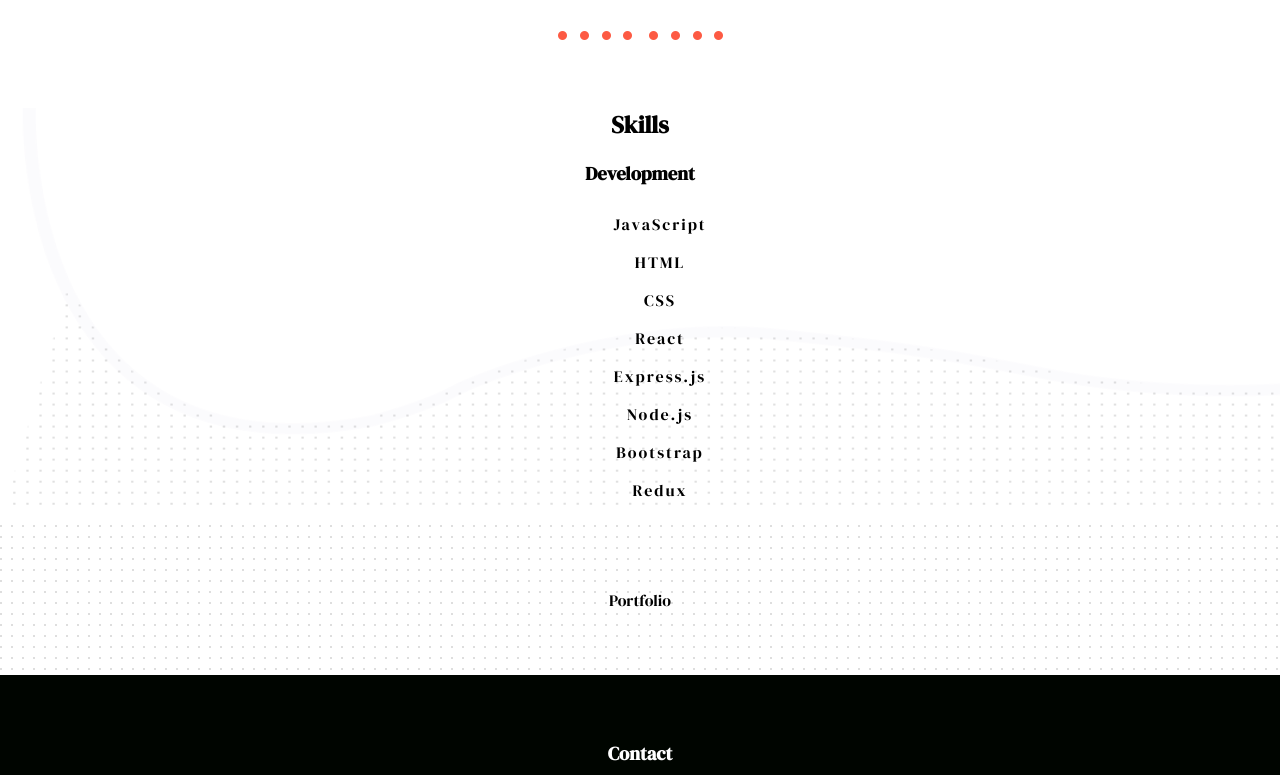
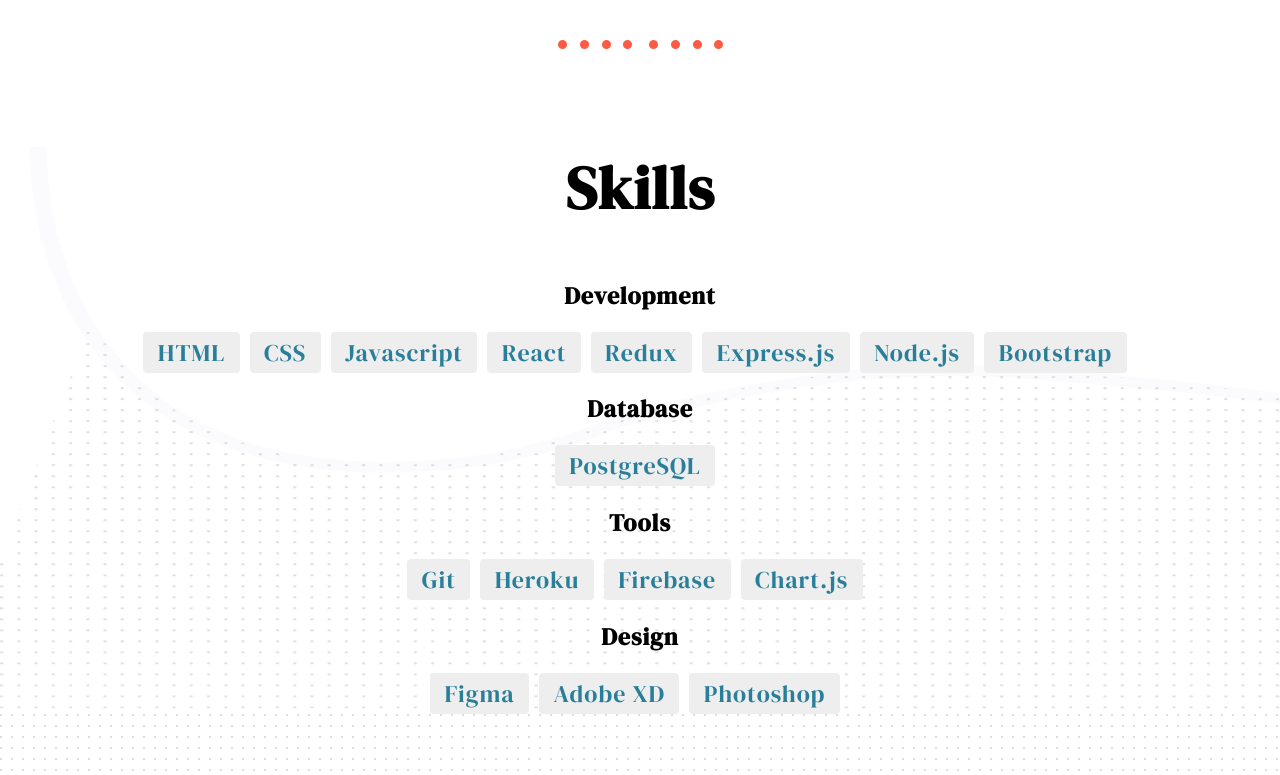
Before and after one commit to maycwu/maywu-portfolio, a React (Create React App) app: page / in a window 1280 px wide. Shown: the part 1245-2020 px from the top of the page. Built offline with nearby package versions, Linux system fonts and the light colour scheme; a web font is replaced by a local one.

Commit message:
skills component updateD

```diff
--- a/src/components/Skills.js
+++ b/src/components/Skills.js
@@ -4,22 +4,35 @@
 function Skills() {
   return (
     <section className='skills-container'>
-      <div className='skills-title'>
-        <h2>Skills</h2>
-      </div>
-      <div className='skills-list'>
-        <h3>Development</h3>
-        <ul>
-          <li>JavaScript</li>
-          <li>HTML</li>
-          <li>CSS</li>
-          <li>React</li>
-          <li>Express.js</li>
-          <li>Node.js</li>
-          <li>Bootstrap</li>
-          <li>Redux</li>
-        </ul>
-      </div>
+       <h1 className="skills-title">Skills</h1>
+ <div>
+     <div>
+         <h2 className="skills-subtitle">Development</h2>
+         <span className="skills-name">HTML</span>
+         <span className="skills-name">CSS</span>
+         <span className="skills-name">Javascript</span>
+         <span className="skills-name">React</span>
+         <span className="skills-name">Redux</span>
+         <span className="skills-name">Express.js</span>
+         <span className="skills-name">Node.js</span>
+         <span className="skills-name">Bootstrap</span>
+         <h2 className="skills-subtitle">Database</h2>
+         <span className="skills-name">PostgreSQL</span>
+
+     </div>
+     <div>
+         <h2 className="skills-subtitle">Tools</h2>
+         <span className="skills-name">Git</span>
+         <span className="skills-name">Heroku</span>
+         <span className="skills-name">Firebase</span>
+         <span className="skills-name">Chart.js</span>
+
+         <h2 className="skills-subtitle">Design</h2>
+         <span className="skills-name">Figma</span>
+         <span className="skills-name">Adobe XD</span>
+         <span className="skills-name">Photoshop</span>
+     </div>
+ </div>
     </section>
   );
 }
--- a/src/css/About.css
+++ b/src/css/About.css
@@ -1,7 +1,6 @@
 .about-container{
     padding: 3rem;
 }
-
 
 .about{
     display: flex;
@@ -14,6 +13,7 @@
     text-align: center;
     width: 800px;
     font-size: 1.5rem;
+    letter-spacing: 1px;
 }
 
 .divider-container{
--- a/src/css/Home.css
+++ b/src/css/Home.css
@@ -32,5 +32,5 @@
 }
 
 span {
-    color: var(--color3);
+    color: var(--color9);
 }
--- a/src/css/NavBar.css
+++ b/src/css/NavBar.css
@@ -4,7 +4,7 @@
   background-color: var(--color2);
   color: white;
   font-family: 'DM Serif Display';
-  font-size: 30px;
+  font-size: 34px;
 }
 
 .navbar-inner-container {
@@ -15,7 +15,7 @@
 .navbar-sitename{
     display: flex;
     align-items: flex-end;
-    font-size: 45px;
+    font-size: 60px;
     font-family: 'Cedarville Cursive', cursive;
     font-weight: 800;
 }
@@ -43,5 +43,5 @@
 }
 
 li:hover{
-  color: var(--color10)
+  color: var(--color5)
 }
--- a/src/css/Portfolio.css
+++ b/src/css/Portfolio.css
@@ -2,4 +2,5 @@
     text-align: center;
     padding: 4rem;
     background-image: url('/public/img/bg-dots.png');
+    letter-spacing: 1px;
 }
--- a/src/css/Skills.css
+++ b/src/css/Skills.css
@@ -1,15 +1,25 @@
 .skills-container{
     text-align: center;
     background-image: url("/public/img/education-bg.png");
-    background-size: 1900px 1200px;
+    background-size: 2500px 1200px;
+    letter-spacing: 1px;
 }
 
-
-.ul{
-    display: flex;
-    justify-content: center;
+.skills-title{
+    font-size: 60px;
 }
 
-li{
-    list-style: none;
-}
+.skills-name {
+    display: inline-block;
+    font-size: var(--small-font-size);
+    margin-right: 10px;
+    padding: 0.25rem 0.9rem;
+    background-color: rgb(238, 238, 238);
+    border-radius: 0.25rem;
+    font-size: 1.5rem;
+  }
+
+.skills-name:hover {
+    background-color: var(--color2);
+    color: var(--white-color);
+  }
--- a/src/css/index.css
+++ b/src/css/index.css
@@ -2,7 +2,7 @@
   --background-color: white;
   --color1: #f0f7ee;
   --color2: #bacde8;
-  --color3: #afdedc;
+  --color3: #7ddcd7;
   --color4: #91a8a4;
   --color5: #776871;
   --color6: #4a25a7;
```
Also changed, not shown: public/img/shapes4.png.
